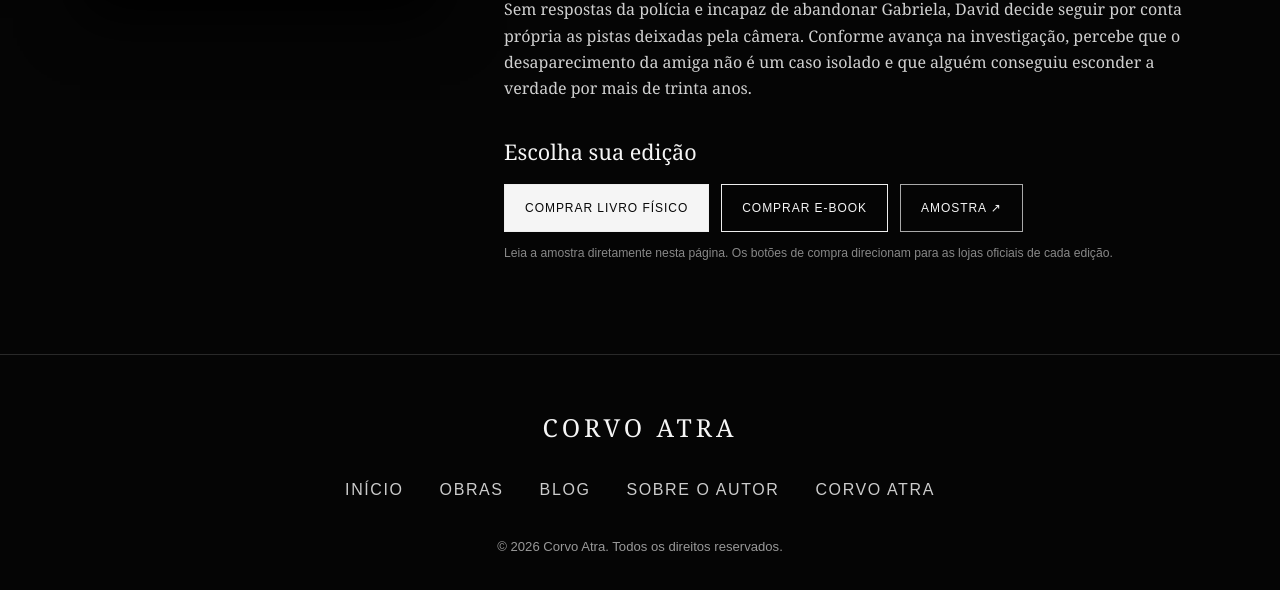
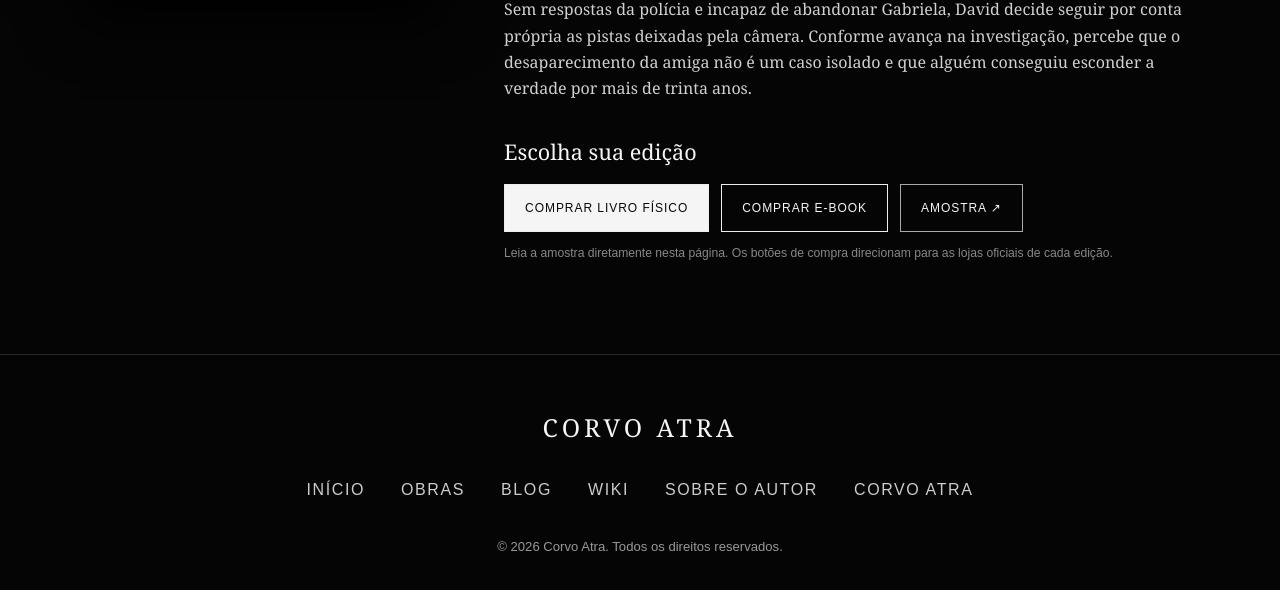
Before and after one commit to corvoatra/corvo-atra, a Jekyll site: the page built from livro-assinatura-instantanea.html, in a window 1280 px wide and 1295 px high. Shown: the part 696-1286 px from the top of the window. Built offline with Jekyll 4.4.1, drawn with Linux system fonts in a browser that asks for light colours.

Commit message:
Inclui Wiki após Blog na navegação do rodapé

```diff
--- a/livro-assinatura-instantanea.html
+++ b/livro-assinatura-instantanea.html
@@ -36,7 +36,7 @@ header nav a:hover,header nav a:focus-visible { color:#fff; }
 <div aria-label="Capa do livro Assinatura Instantânea" class="cover book-detail-cover" role="img"><img alt="Capa do livro Assinatura Instantânea" src="assets/imagens/capa-assinatura-instantanea.png"/></div>
 <div class="details book-detail-content"><p class="eyebrow">Obra independente · Volume único</p><h1>Assinatura Instantânea</h1><p class="meta">Volume único · Não faz parte de uma série</p><h2 class="synopsis-title" id="sinopse">Sinopse</h2><p class="synopsis">David sempre gostou de objetos antigos. Por isso, quando encontra uma velha Polaroid em um brechó, não pensa duas vezes antes de levá-la para casa. Naquela mesma noite, fotografa Gabriela durante uma festa. Na manhã seguinte, descobre que a amiga desapareceu.</p><p class="synopsis">Pouco depois, a câmera revela sozinha uma fotografia que David nunca tirou. A imagem mostra um cômodo apertado, um colchão sujo e marcas nas paredes. A busca pela origem daquela foto o conduz a uma série de crimes cometidos na década de 1990.</p><p class="synopsis">Sem respostas da polícia e incapaz de abandonar Gabriela, David decide seguir por conta própria as pistas deixadas pela câmera. Conforme avança na investigação, percebe que o desaparecimento da amiga não é um caso isolado e que alguém conseguiu esconder a verdade por mais de trinta anos.</p>
 <h2 class="buy-title">Escolha sua edição</h2><div class="buy-options"><a class="buy-button" href="https://loja.uiclap.com/titulo/ua202024" rel="noopener noreferrer" target="_blank">Comprar livro físico</a><a class="buy-button secondary" href="https://www.amazon.com.br/Assinatura-Instant%C3%A2nea-Magnus-Silva-ebook/dp/B0HKD82P3Q" rel="noopener noreferrer" target="_blank">Comprar e-book</a><a aria-label="Ler amostra de Assinatura Instantânea nesta página" class="buy-button secondary sample-button" href="assets/pdfs/assinatura-instantanea-amostra.pdf" id="open-sample">Amostra ↗</a></div><p class="buy-help">Leia a amostra diretamente nesta página. Os botões de compra direcionam para as lojas oficiais de cada edição.</p></div>
-</div></main><footer><div class="brand">CORVO ATRA</div><nav aria-label="Navegação do rodapé" class="links"><a href="index.html">Início</a><a href="obras.html">Obras</a><a href="blog/">Blog</a><a href="autor.html">Sobre o autor</a><a href="corvo-atra.html">Corvo Atra</a></nav><div class="copyright">© 2026 Corvo Atra. Todos os direitos reservados.</div></footer>
+</div></main><footer><div class="brand">CORVO ATRA</div><nav aria-label="Navegação do rodapé" class="links"><a href="index.html">Início</a><a href="obras.html">Obras</a><a href="blog/">Blog</a><a href="wiki.html">Wiki</a><a href="autor.html">Sobre o autor</a><a href="corvo-atra.html">Corvo Atra</a></nav><div class="copyright">© 2026 Corvo Atra. Todos os direitos reservados.</div></footer>
 <div aria-labelledby="sample-title" aria-modal="true" class="sample-modal" hidden="" id="sample-modal" role="dialog">
 <div class="sample-panel">
 <div class="sample-toolbar"><span id="sample-title">Assinatura Instantânea — Amostra</span><div class="sample-actions"><a href="assets/pdfs/assinatura-instantanea-amostra.pdf" rel="noopener noreferrer" target="_blank">Abrir PDF em outra aba</a><button aria-label="Fechar amostra" id="close-sample" type="button">Fechar ×</button></div></div>
```
